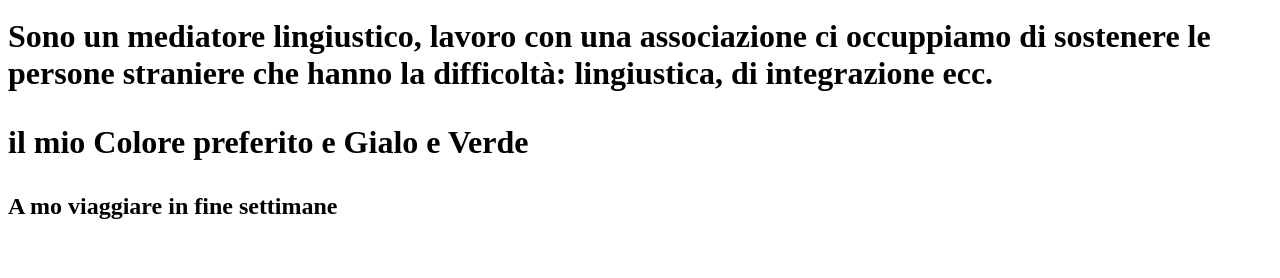
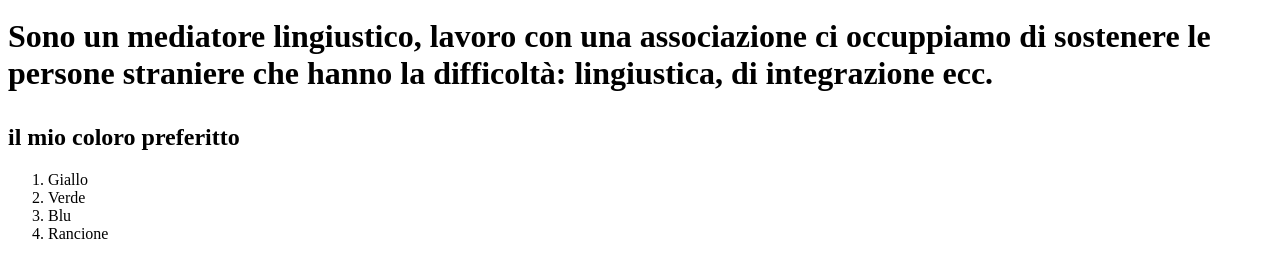
Before and after one commit to tounkara-djigui/personal-page, a plain HTML site: page home.html in a window 1280 px wide. Shown: the part 402-680 px from the top of the page. Drawn offline with Linux system fonts and the light colour scheme.

Commit message:
ho creato style.css e aggiornato la pagina

```diff
--- a/home.html
+++ b/home.html
@@ -14,6 +14,11 @@
 <p>Sono un mediatore lingiustico, lavoro con una associazione ci occuppiamo di sostenere le persone straniere che hanno la difficoltà: lingiustica, di integrazione ecc. </p>
 
 </body>
-<p>il mio Colore preferito e Gialo e Verde </p>
-<h2>A mo viaggiare in fine settimane </h2>
+<h2>il mio coloro preferitto</h2>
+<ol>
+<li>Giallo</li>
+<li>Verde</li>
+<li>Blu</li>
+<li>Rancione</li>
+</ol>
 </html>
```
Also changed, not shown: style.css (added).
